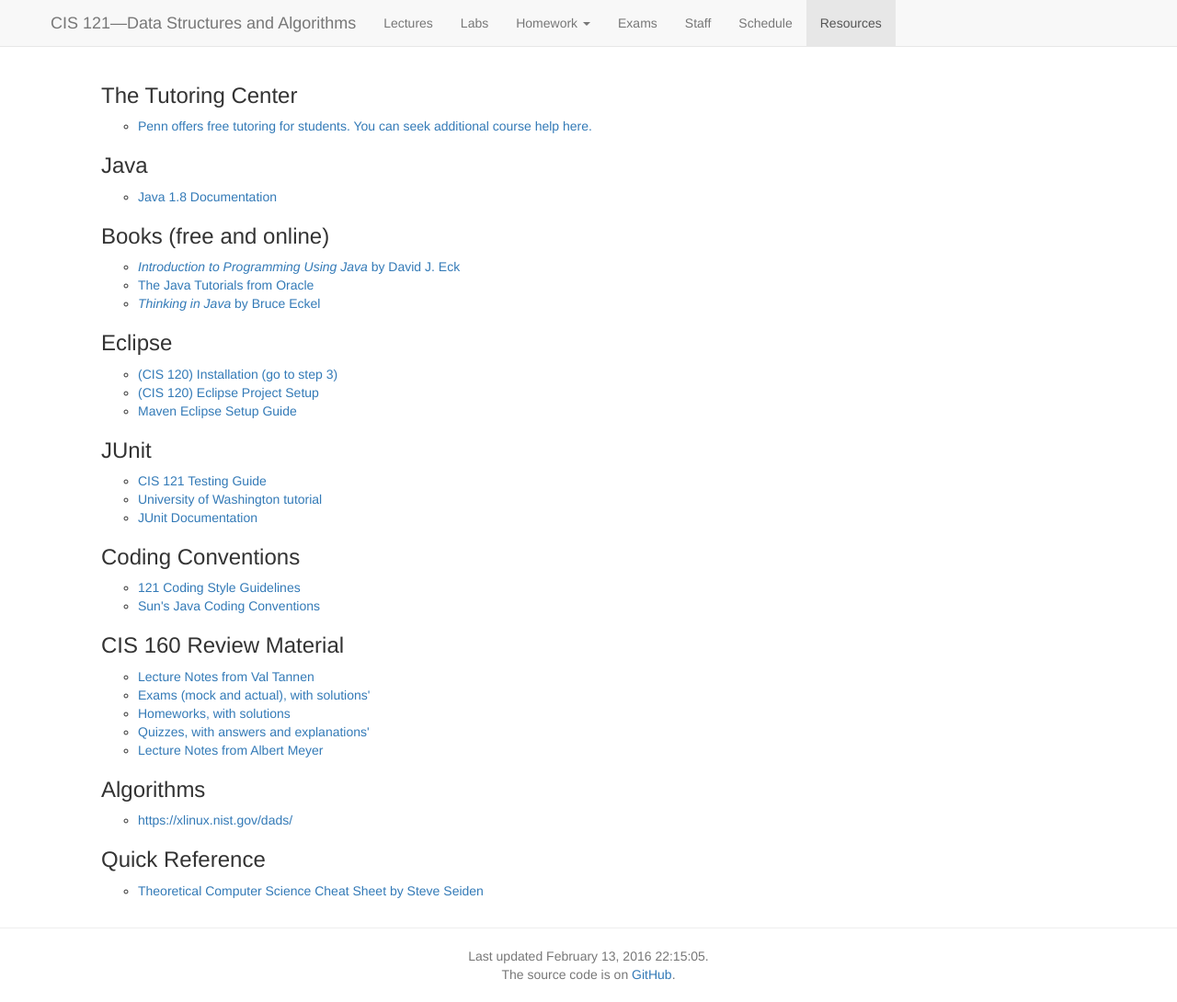
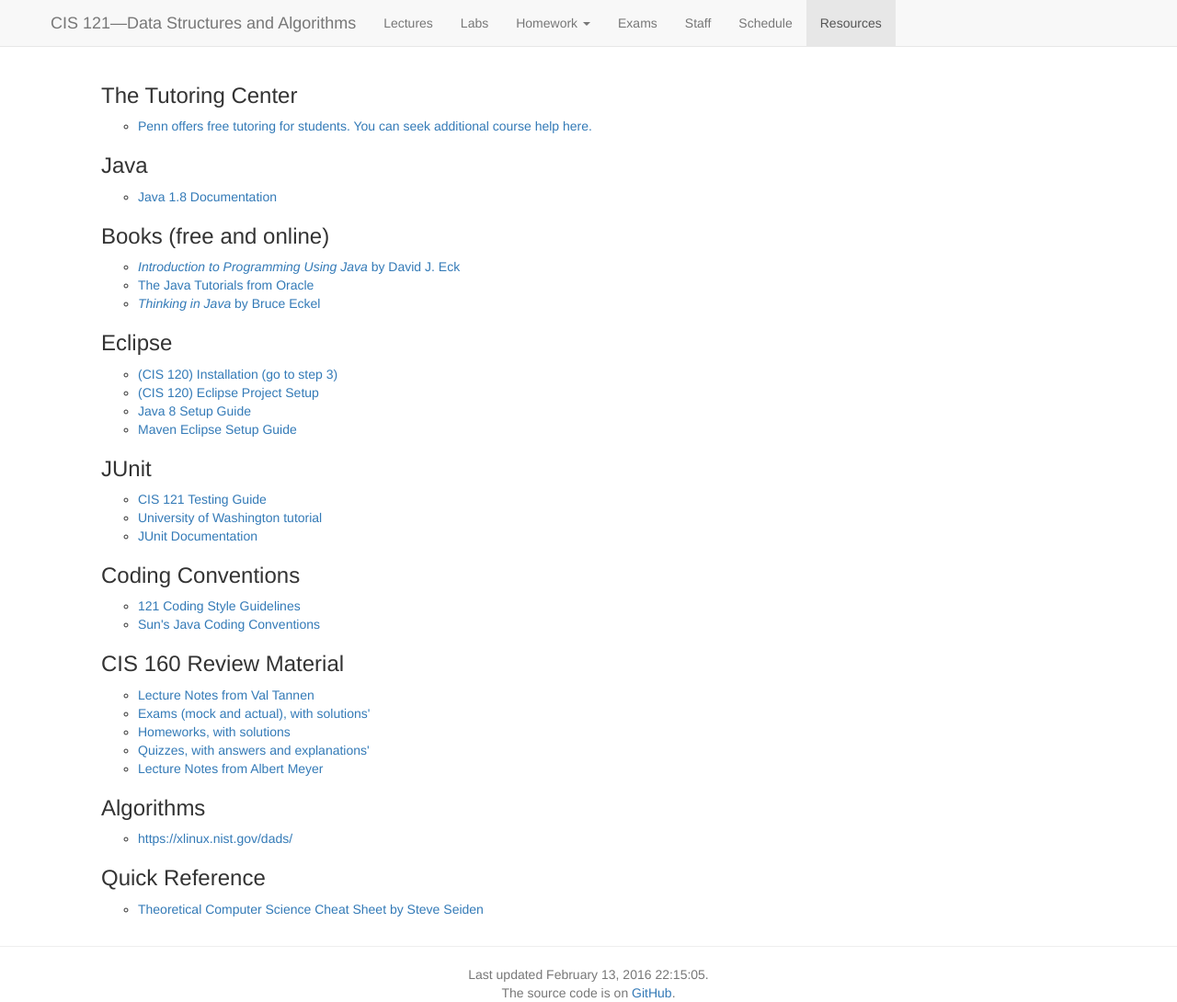
Before and after one commit to vikramkh/course-website-16fa, a Jekyll site: the page built from resources.md, in a window 1280 px wide. Shown: the whole page at 92% size. Built offline with Jekyll 4.4.1, drawn with Linux system fonts in a browser that asks for light colours; nearby versions of some CDN libraries.

Commit message:
Add Java 8 setup guide to resources

```diff
--- a/_data/resources.yaml
+++ b/_data/resources.yaml
@@ -30,6 +30,9 @@
 
     - text: (CIS 120) Eclipse Project Setup
       link: https://www.cis.upenn.edu/~cis120/current/java_project.shtml
+
+    - text: Java 8 Setup Guide
+      link: https://docs.google.com/document/d/1v9X3Qw4V5rPYrCNXw2fT5Ch5hVcM51bK_kucZwncDIM/edit?usp=sharing
 
     - text: Maven Eclipse Setup Guide
       link: https://drive.google.com/open?id=16s3lIgEyCOSpuwO8jkhYQ6p7dlOgQKpLH78YMgFcpJ8
```
